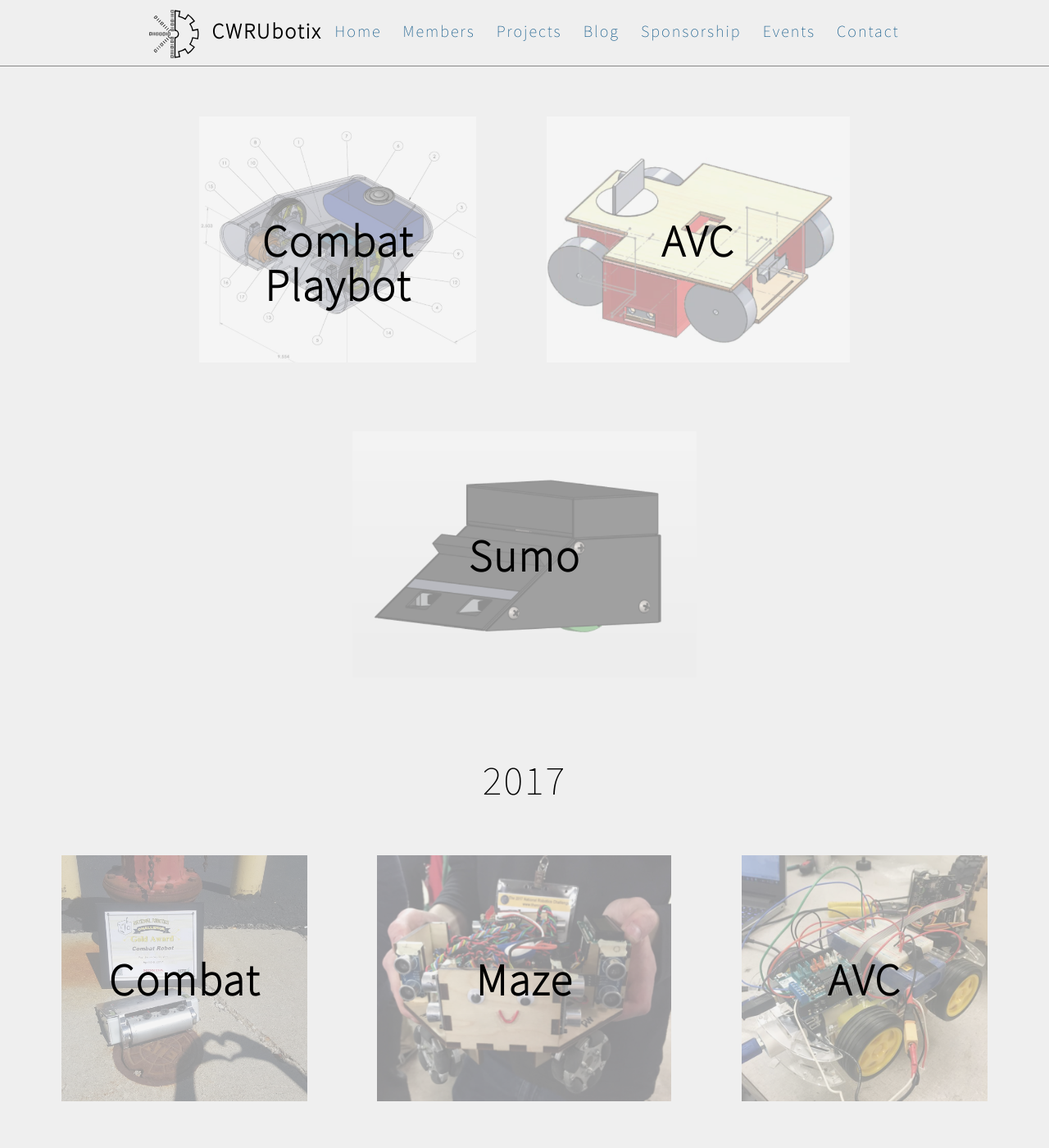
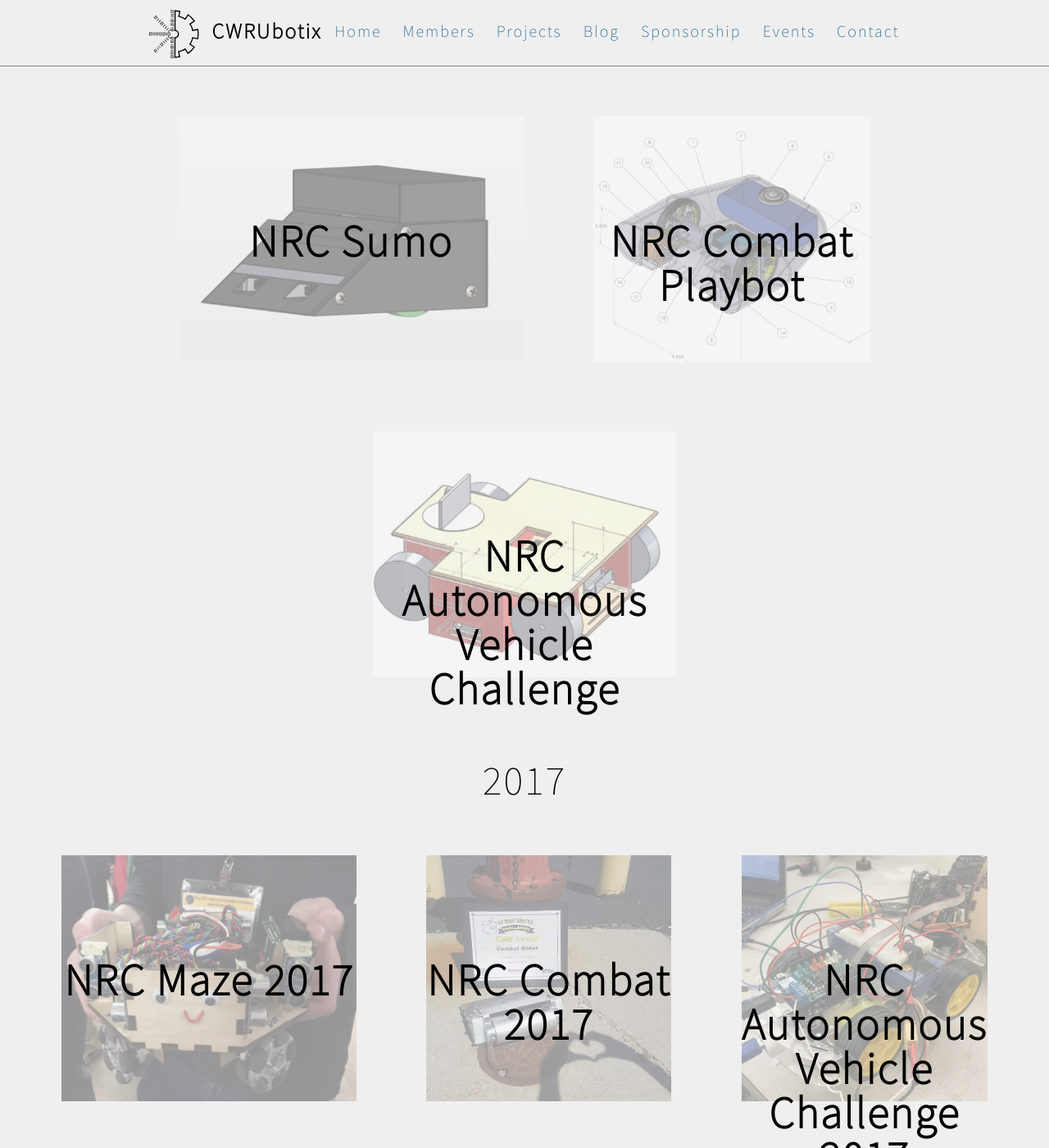
Before and after one commit to CWRUbotix/cwruRobotics.github.io, a Jekyll site: the page built from nrc.html, in a window 1280 px wide and 1400 px high, scrolled down 998 px. Shown: the whole window at 82% size. Built offline with Jekyll 4.4.1, drawn with Linux system fonts in a browser that asks for light colours; some of the changed text lies outside the part shown.

Commit message:
Migrate NRC project content over

```diff
--- /dev/null
+++ b/_includes/nrc_project_tiles.html
@@ -0,0 +1,47 @@
+<p class="hd">2018</p>
+<div class="subproj_cont">
+{% for post in site.categories.nrc_project_2018 %}
+    <div class="subproj">
+        <a href="{{post.url}}">
+            <img src="{{post.imgurl}}"/>
+            <span class="subproj_txt"><b>{{post.subhead}}</b></span>
+        </a>
+    </div>
+{% endfor %}
+</div>
+
+<p class="hd">2017</p>
+<div class="subproj_cont">
+{% for post in site.categories.nrc_project_2017 %}
+    <div class="subproj">
+        <a href="{{post.url}}">
+            <img src="{{post.imgurl}}"/>
+            <span class="subproj_txt"><b>{{post.subhead}}</b></span>
+        </a>
+    </div>
+{% endfor %}
+</div>
+
+<p class="hd">2016</p>
+<div class="subproj_cont">
+{% for post in site.categories.nrc_project_2016 %}
+    <div class="subproj">
+        <a href="{{post.url}}">
+            <img src="{{post.imgurl}}"/>
+            <span class="subproj_txt"><b>{{post.subhead}}</b></span>
+        </a>
+    </div>
+{% endfor %}
+</div>
+
+<p class="hd">2015</p>
+<div class="subproj_cont">
+{% for post in site.categories.nrc_project_2015 %}
+    <div class="subproj">
+        <a href="{{post.url}}">
+            <img src="{{post.imgurl}}"/>
+            <span class="subproj_txt"><b>{{post.subhead}}</b></span>
+        </a>
+    </div>
+{% endfor %}
+</div>
--- a/_layouts/post.html
+++ b/_layouts/post.html
@@ -13,10 +13,11 @@
     <div class="division"></div>
     {{ content }}
 
+    <!-- for date formatting, see: https://shopify.github.io/liquid/filters/date/ -->
     <p class="blog_author">
       {{page.author}}<br>
       {{page.author-role}}<br>
-      {{page.post-date}}
+      {{ page.date | date: "%B %d, %Y" }}
     </p>
   </div>
 
--- a/nrc.html
+++ b/nrc.html
@@ -14,82 +14,7 @@
     </p>
     <p class="hd">Our Robots</p>
     <div class="division"></div>
-    <p class="hd">2018</p>
-    <div class="subproj_cont">
-        <div class="subproj">
-            <a href="proj/nrc_combat_18_playbot.html">
-                <img src="res/nrc/nrc_18/playbot.PNG"/>
-                <span class="subproj_txt"><b>Combat Playbot</b></span>
-            </a>
-        </div>
-        <div class="subproj">
-            <a href="proj/nrc_avc_18.html">
-                <img src="res/nrc/nrc_18/avc.PNG"/>
-                <span class="subproj_txt"><b>AVC</b></span>
-            </a>
-        </div>
-        <div class="subproj">
-            <a href="proj/nrc_sumo_18.html">
-                <img src="res/nrc/nrc_18/sumo.PNG"/>
-                <span class="subproj_txt"><b>Sumo</b></span>
-            </a>
-        </div>
-    </div>
-    <p class="hd">2017</p>
-    <div class="subproj_cont">
-        <div class="subproj">
-            <a href="proj/nrc_combat_17.html">
-                <img src="res/nrc/nrc_17/combat.jpg"/>
-                <span class="subproj_txt"><b>Combat</b></span>
-            </a>
-        </div>
-        <div class="subproj">
-            <a href="proj/nrc_maze_17.html">
-                <img src="res/nrc/nrc_17/maze.PNG"/>
-                <span class="subproj_txt"><b>Maze</b></span>
-            </a>
-        </div>
-        <div class="subproj">
-            <a href="proj/nrc_avc_17.html">
-                <img src="res/nrc/nrc_17/avc.jpg"/>
-                <span class="subproj_txt"><b>AVC</b></span>
-            </a>
-        </div>
-    </div>
-    <p class="hd">2016</p>
-    <div class="subproj_cont">
-        <div class="subproj">
-            <a href="proj/nrc_combat_16.html">
-                <img src="res/nrc/combat_2016.jpg"/>
-                <span class="subproj_txt"><b>Combat</b></span>
-            </a>
-        </div>
-        <div class="subproj">
-            <a href="proj/nrc_maze_16.html">
-                <img src="res/nrc/maze_2016.jpg"/>
-                <span class="subproj_txt"><b>Maze</b></span>
-            </a>
-        </div>
-        <div class="subproj">
-            <a href="proj/nrc_rescue_16.html">
-                <img src="res/nrc/rescue_2016.jpg"/>
-                <span class="subproj_txt"><b>Rescue</b></span>
-            </a>
-        </div>
-    </div>
-    <p class="hd">2015</p>
-    <div class="subproj_cont">
-        <div class="subproj">
-            <a href="proj/nrc_maze_15.html">
-                <img src="res/nrc/maze_2015.jpg"/>
-                <span class="subproj_txt"><b>Maze</b></span>
-            </a>
-        </div>
-        <div class="subproj">
-            <a href="proj/nrc_sumo_15.html">
-                <img src="res/nrc/sumo_2015.jpg"/>
-                <span class="subproj_txt"><b>Sumo</b></span>
-            </a>
-        </div>
-    </div>
+
+    {% include nrc_project_tiles.html %}
+
 </div>
```
Also changed, not shown: _includes/recent_blog_tile.html (added, +10 -0 lines), _posts/2015-3-1-nrc_maze_15.html (added, +18 -0 lines), _posts/2015-3-1-nrc_sumo_15.html (added, +18 -0 lines), _posts/2016-3-1-nrc_combat_16.html (added, +21 -0 lines), _posts/2016-3-1-nrc_maze_16.html (added, +18 -0 lines), _posts/2016-3-1-nrc_rescue_16.html (added, +18 -0 lines), _posts/2017-3-1-nrc_avc_17.html (added, +17 -0 lines), _posts/2017-3-1-nrc_combat_17.html (added, +17 -0 lines), _posts/2017-5-1-nrc_maze_17.html (added, +95 -0 lines), _posts/2018-3-1-nrc_avc_18.html (added, +17 -0 lines), _posts/2018-3-1-nrc_combat_18_playbot.html (added, +17 -0 lines), _posts/2018-3-1-nrc_sumo_18.html (added, +17 -0 lines), index.html (+1 -10 lines).
